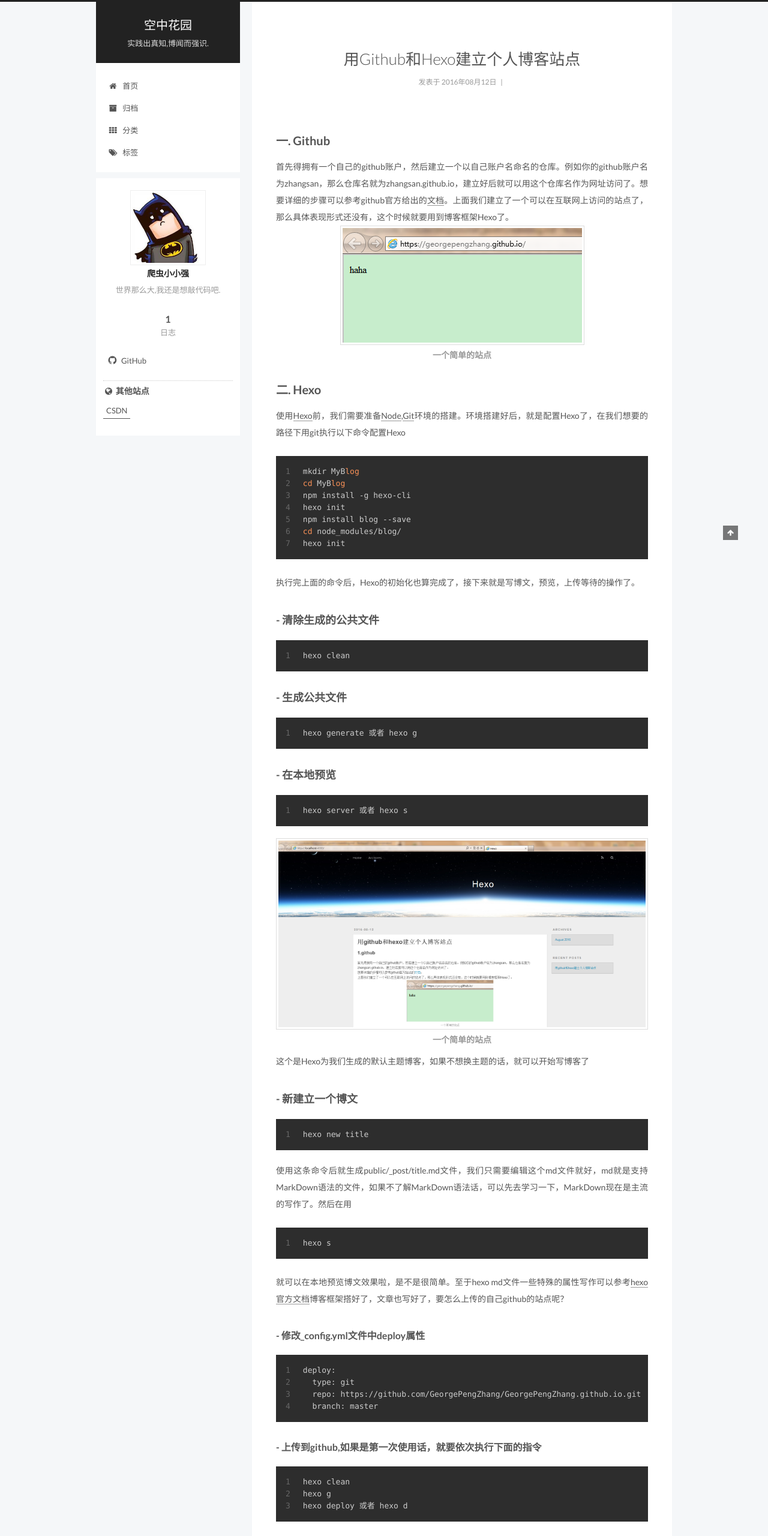
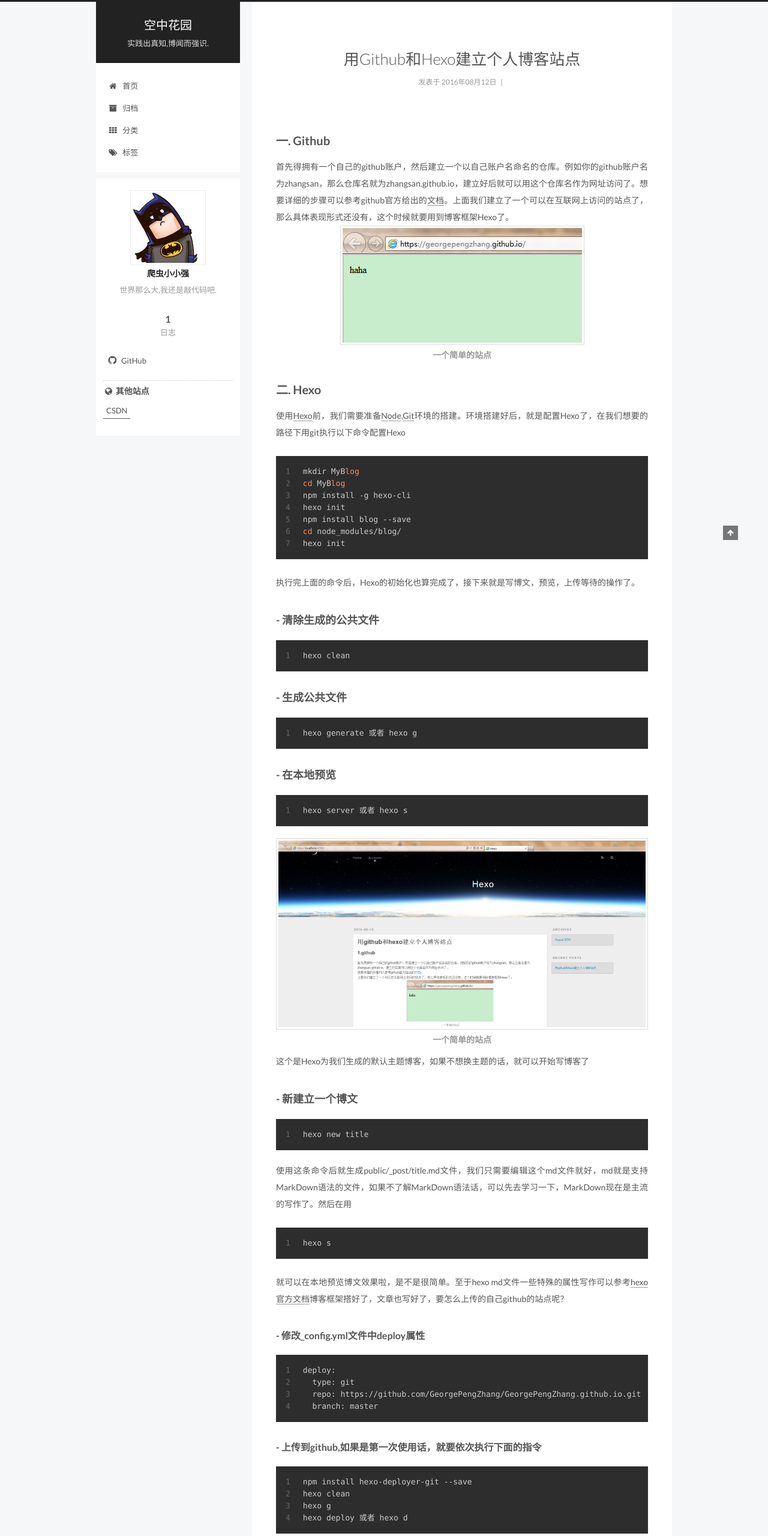
Before and after one commit to GeorgePengZhang/GeorgePengZhang.github.io, a plain HTML site: page index.html in a window 1280 px wide. Shown: the top 2560 px of the page at 60% size. Drawn offline with Linux system fonts and the light colour scheme; some packages are replaced by stand-ins of ours; a script that the page names is missing.

Commit message:
Site updated: 2016-08-12 20:56:18

```diff
--- a/css/main.css
+++ b/css/main.css
@@ -1549,7 +1549,7 @@
   width: 4px;
   height: 4px;
   border-radius: 50%;
-  background: #63cf6f;
+  background: #ffff82;
 }
 .links-of-blogroll {
   font-size: 13px;
--- a/index.html
+++ b/index.html
@@ -84,15 +84,15 @@
 
 
 
-<meta name="description" content="世界那么大,我还是想敲代码吧.">
+<meta name="description" content="世界那么大,我还是敲代码吧.">
 <meta property="og:type" content="website">
 <meta property="og:title" content="空中花园">
 <meta property="og:url" content="http://yoursite.com/index.html">
 <meta property="og:site_name" content="空中花园">
-<meta property="og:description" content="世界那么大,我还是想敲代码吧.">
+<meta property="og:description" content="世界那么大,我还是敲代码吧.">
 <meta name="twitter:card" content="summary">
 <meta name="twitter:title" content="空中花园">
-<meta name="twitter:description" content="世界那么大,我还是想敲代码吧.">
+<meta name="twitter:description" content="世界那么大,我还是敲代码吧.">
 
 
 
@@ -311,7 +311,7 @@
 <p>使用这条命令后就生成public/_post/title.md文件，我们只需要编辑这个md文件就好，md就是支持MarkDown语法的文件，如果不了解MarkDown语法话，可以先去学习一下，MarkDown现在是主流的写作了。然后在用<br><figure class="highlight plain"><table><tr><td class="gutter"><pre><div class="line">1</div></pre></td><td class="code"><pre><div class="line">hexo s</div></pre></td></tr></table></figure></p>
 <p>就可以在本地预览博文效果啦，是不是很简单。至于hexo md文件一些特殊的属性写作可以参考<a href="https://hexo.io/zh-cn/docs/writing.html" target="_blank" rel="external">hexo官方文档</a>博客框架搭好了，文章也写好了，要怎么上传的自己github的站点呢？</p>
 <h4 id="修改-config-yml文件中deploy属性"><a href="#修改-config-yml文件中deploy属性" class="headerlink" title="- 修改_config.yml文件中deploy属性"></a>- 修改_config.yml文件中deploy属性</h4><figure class="highlight plain"><table><tr><td class="gutter"><pre><div class="line">1</div><div class="line">2</div><div class="line">3</div><div class="line">4</div></pre></td><td class="code"><pre><div class="line">deploy:</div><div class="line">  type: git</div><div class="line">  repo: https://github.com/GeorgePengZhang/GeorgePengZhang.github.io.git</div><div class="line">  branch: master</div></pre></td></tr></table></figure>
-<h4 id="上传到github-如果是第一次使用话，就要依次执行下面的指令"><a href="#上传到github-如果是第一次使用话，就要依次执行下面的指令" class="headerlink" title="- 上传到github,如果是第一次使用话，就要依次执行下面的指令"></a>- 上传到github,如果是第一次使用话，就要依次执行下面的指令</h4><figure class="highlight plain"><table><tr><td class="gutter"><pre><div class="line">1</div><div class="line">2</div><div class="line">3</div></pre></td><td class="code"><pre><div class="line">hexo clean</div><div class="line">hexo g</div><div class="line">hexo deploy 或者 hexo d</div></pre></td></tr></table></figure>
+<h4 id="上传到github-如果是第一次使用话，就要依次执行下面的指令"><a href="#上传到github-如果是第一次使用话，就要依次执行下面的指令" class="headerlink" title="- 上传到github,如果是第一次使用话，就要依次执行下面的指令"></a>- 上传到github,如果是第一次使用话，就要依次执行下面的指令</h4><figure class="highlight plain"><table><tr><td class="gutter"><pre><div class="line">1</div><div class="line">2</div><div class="line">3</div><div class="line">4</div></pre></td><td class="code"><pre><div class="line">npm install hexo-deployer-git --save</div><div class="line">hexo clean</div><div class="line">hexo g</div><div class="line">hexo deploy 或者 hexo d</div></pre></td></tr></table></figure>
 <p>否则，直接用hexo d就可以了</p>
 <p>看上去是不是很简单，就是hexo的几条命令的使用就可以把我们的博客管理起来了，还不快动手建立自己的博客站点。<br><figure class="highlight plain"><table><tr><td class="gutter"><pre><div class="line">1</div><div class="line">2</div><div class="line">3</div><div class="line">4</div><div class="line">5</div></pre></td><td class="code"><pre><div class="line">hexo clean</div><div class="line">hexo g</div><div class="line">hexo new title</div><div class="line">hexo s</div><div class="line">hexo d</div></pre></td></tr></table></figure></p>
 <p>想要更详细的配置Hexo博客，可以参考<a href="https://hexo.io/zh-cn/" target="_blank" rel="external">Hexo官网</a>给出的文档,详细看过其文档后，相信你可以配置出更好，更适合自己的博客站点。</p>
@@ -386,7 +386,7 @@
                src="/images/avatar.jpg"
                alt="爬虫小小强" />
           <p class="site-author-name" itemprop="name">爬虫小小强</p>
-          <p class="site-description motion-element" itemprop="description">世界那么大,我还是想敲代码吧.</p>
+          <p class="site-description motion-element" itemprop="description">世界那么大,我还是敲代码吧.</p>
         </div>
         <nav class="site-state motion-element">
           <div class="site-state-item site-state-posts">
```
Also changed, not shown: 2016/08/12/createblog/index.html (+3 -3 lines), archives/2016/08/index.html (+4 -4 lines), archives/2016/index.html (+4 -4 lines), archives/index.html (+4 -4 lines), categories/index.html (+4 -4 lines), tags/index.html (+4 -4 lines).
